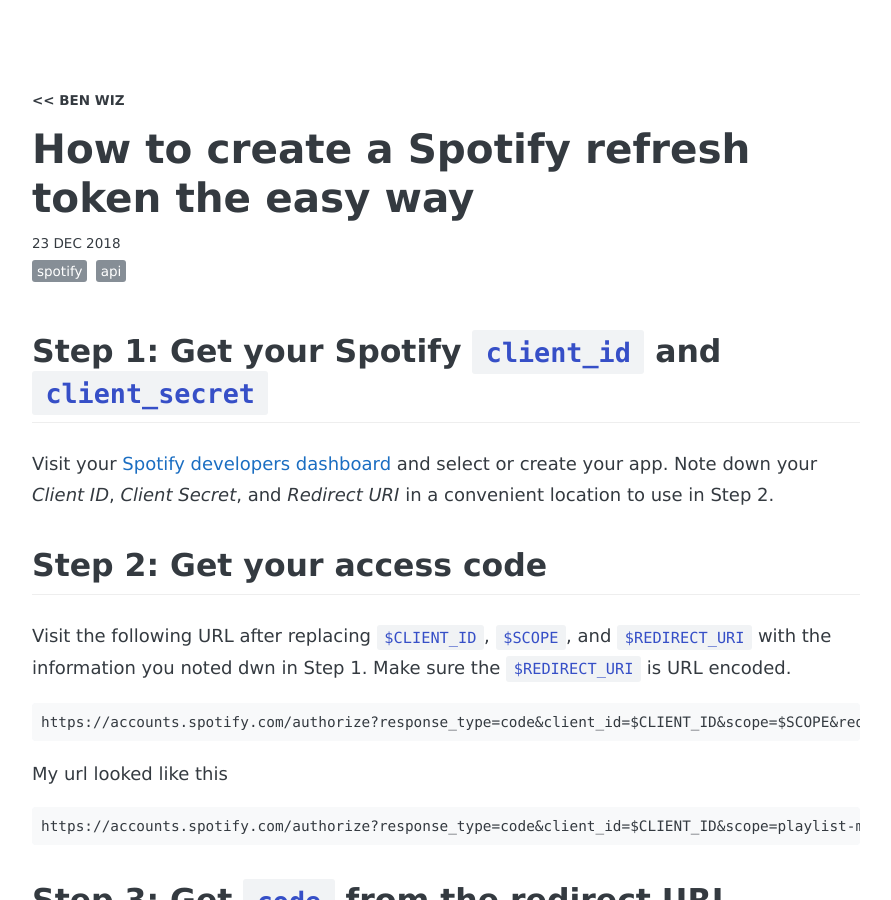
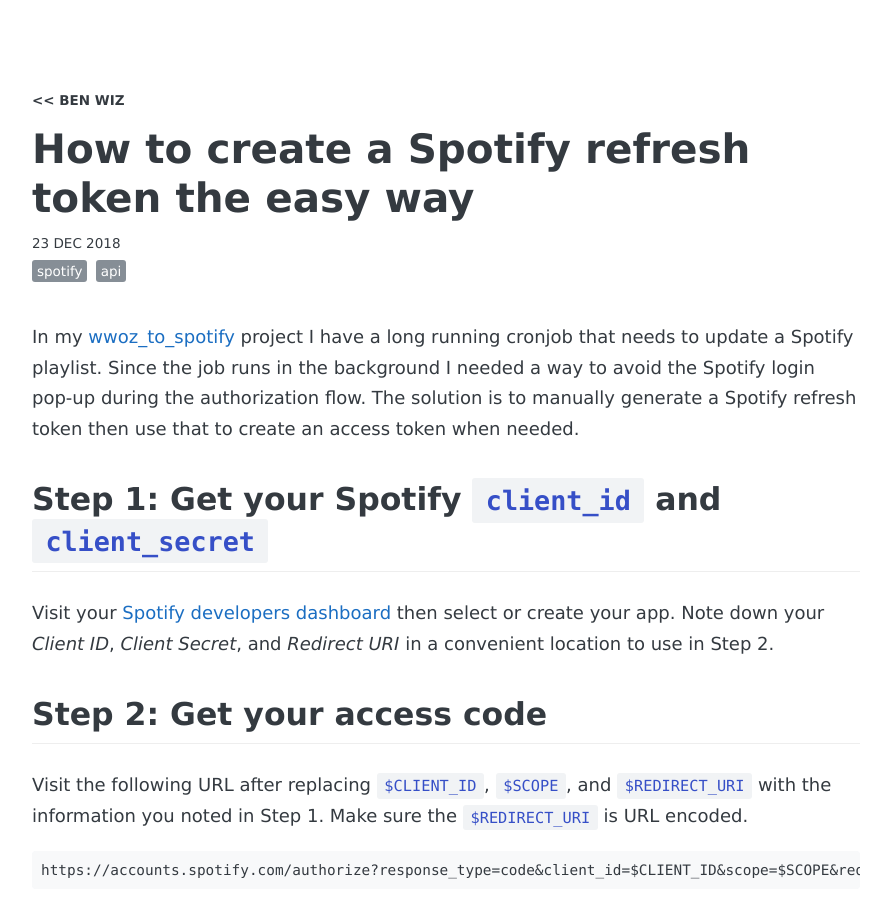
Before and after one commit to benwiz/blog, a Jekyll site: the page built from _posts/2018-12-23-how-to-create-a-spotify-refresh-token.md, in a window 1280 px wide and 900 px high. Shown: the whole window, without its empty margins (194-1085 px from the left). Built offline with Jekyll 4.4.1, drawn with Linux system fonts in a browser that asks for light colours; nearby versions of some CDN libraries; some web fonts are replaced.

Commit message:
why at top

````diff
--- a/_posts/2018-12-23-how-to-create-a-spotify-refresh-token.md
+++ b/_posts/2018-12-23-how-to-create-a-spotify-refresh-token.md
@@ -6,14 +6,15 @@
 ads: true
 permalink: /create-spotify-refresh-token/
 ---
+In my [wwoz_to_spotify](https://github.com/benwiz/wwoz_to_spotify) project I have a long running cronjob that needs to update a Spotify playlist. Since the job runs in the background I needed a way to avoid the Spotify login pop-up during the authorization flow. The solution is to manually generate a Spotify refresh token then use that to create an access token when needed.
 
 ## Step 1: Get your Spotify `client_id` and `client_secret`
 
-Visit your [Spotify developers dashboard](https://developer.spotify.com/dashboard/applications) and select or create your app. Note down your _Client ID_, _Client Secret_, and _Redirect URI_ in a convenient location to use in Step 2.
+Visit your [Spotify developers dashboard](https://developer.spotify.com/dashboard/applications) then select or create your app. Note down your _Client ID_, _Client Secret_, and _Redirect URI_ in a convenient location to use in Step 2.
 
 ## Step 2: Get your access code
 
-Visit the following URL after replacing `$CLIENT_ID`, `$SCOPE`, and `$REDIRECT_URI` with the information you noted dwn in Step 1. Make sure the `$REDIRECT_URI` is URL encoded.
+Visit the following URL after replacing `$CLIENT_ID`, `$SCOPE`, and `$REDIRECT_URI` with the information you noted in Step 1. Make sure the `$REDIRECT_URI` is URL encoded.
 
 ```text
 https://accounts.spotify.com/authorize?response_type=code&client_id=$CLIENT_ID&scope=$SCOPE&redirect_uri=$REDIRECT_URI
````
